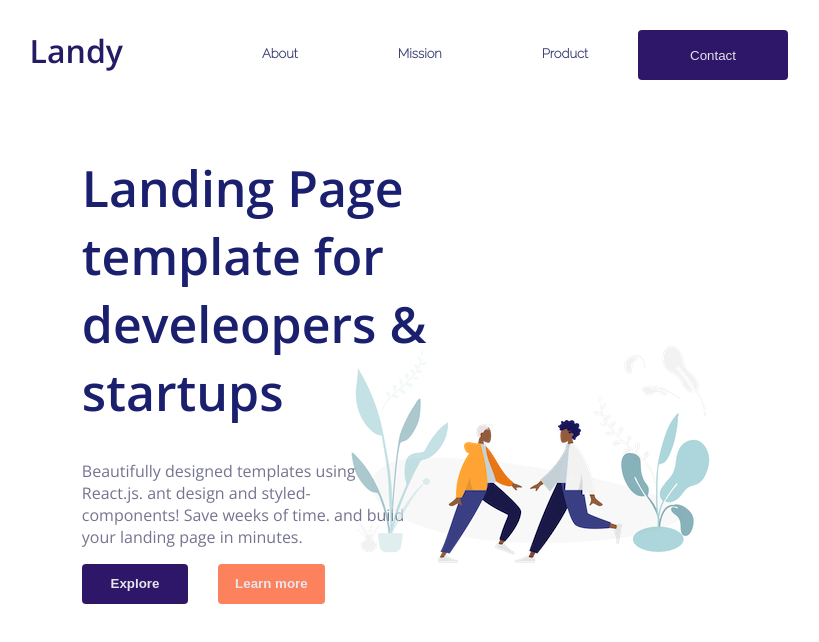
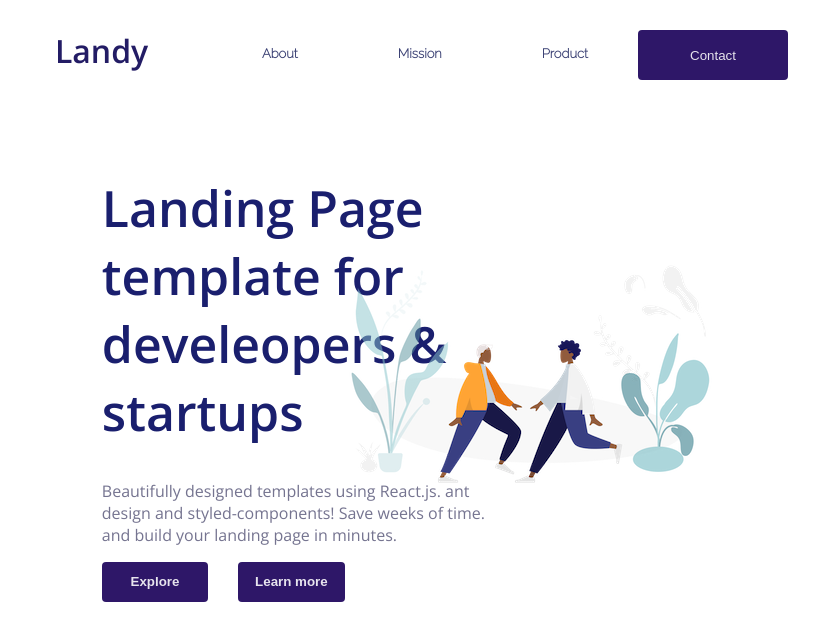
Before and after one commit to Arslan909/react-mock-site, a React (Vite) app: page / in a window 1280 px wide. Shown: the top 642 px of the page, without its empty margins (168-987 px from the left). Built offline with nearby package versions, Linux system fonts and the light colour scheme; a web font is replaced by a local one.

Commit message:
refactored css file for image

```diff
--- a/src/index.css
+++ b/src/index.css
@@ -8,7 +8,7 @@
 }
 .NavBar > h1 {
     margin-right: auto;
-    margin-left: 15%;
+    margin-left: 17%;
     color: #231c65;
     font-family: 'Open Sans', sans-serif;
     font-weight: bold;
@@ -48,7 +48,7 @@
     color: #1a1f6e;
 }
 .MainContainer > p {
-    width: 27%;
+    width: 33%;
     font-family: 'Open Sans', sans-serif;
     margin-left: 20%;
     color: #757490;
@@ -76,16 +76,17 @@
     border: 0;
     color: #e7e5ee;
     height: 40px;
-    background-color: #fc815d;
+    background-color: #2e1768;
     font-weight: bold;
     border-radius: 4px;
 }
 
 .MainComplete {
     display: flex;
+    padding: 20px;
 }
 .img-container {
-    top: 40%;
+    top: 30%;
     right: 30%;
     position:fixed;
     /* border: 10px solid blue; */
```
